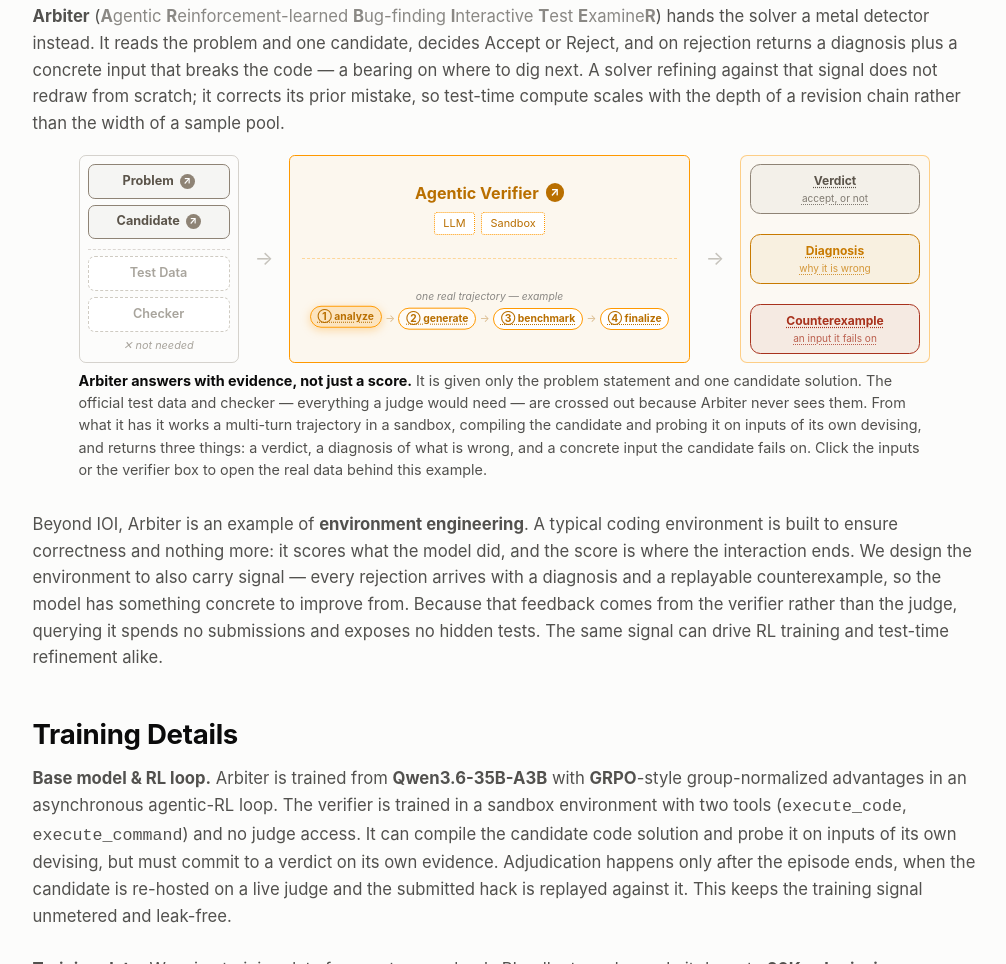
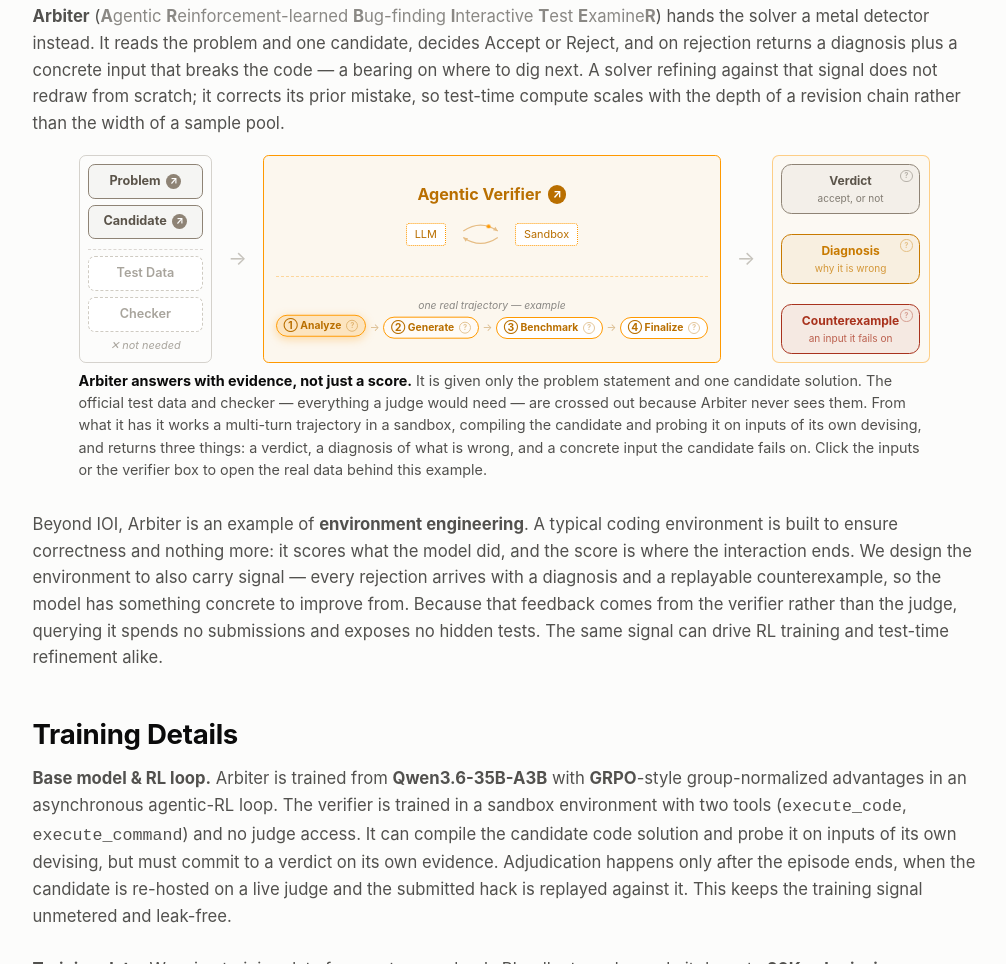
Before and after one commit to horizon-llm/IOI2026, a plain HTML site: page index.html in a window 1280 px wide. Shown: the part 1650-2614 px from the top of the page, without its empty margins (136-1142 px from the left). Drawn offline with Linux system fonts and the light colour scheme.

Commit message:
gh-pages: hover affordances on the verifier diagram; LLM/sandbox loop shows direction

```diff
--- a/index.html
+++ b/index.html
@@ -295,7 +295,7 @@
   .tk-cue-in .tk-sys.tk-clickable:hover .tk-sys-h::after,
   .tk-cue .tk-turns:hover .tk-turn{animation:none}
   @media (prefers-reduced-motion:reduce){
-    .tk-cue-in .tk-clickable,.tk-cue .tk-turn,
+    .tk-cue-in .tk-clickable,.tk-cue .tk-turn,.tk-cue .tk-loop-dot,
     .tk-cue-in .tk-chip.tk-clickable::after,
     .tk-cue-in .tk-sys.tk-clickable .tk-sys-h::after{animation:none}
   }
@@ -334,23 +334,70 @@
      of interactivity don't look identical. The 2 permanently-absent output
      tags (online judge's diagnosis/counterexample) get neither cue: they
      really do have nothing behind them. */
-  .tk-turn,.tk-hoverable{text-decoration:underline dotted;
-    text-underline-offset:2px;text-decoration-color:currentColor}
-  .tk-hoverable{transition:box-shadow .12s,border-color .12s}
-  .tk-otag.tk-hoverable:hover{box-shadow:0 1px 8px rgba(11,11,11,.14)}
+  /* No dotted underline: these are already pills with their own border, fill
+     and colour, so a rule under the text is a second badge saying the same
+     thing and just reads as noise. cursor:help is the browser's own "there is
+     an explanation here" signal and costs no pixels; the payoff on arrival is
+     carried by a deliberately strong hover state instead. */
+  .tk-turn,.tk-hoverable{cursor:help}
+  /* A circled "?" marks hover-for-detail, deliberately a different glyph from
+     the "↗" that marks click-to-open, so the two invitations never blur into
+     one. Inline on the beats (they are one line); parked in the corner on the
+     output tags so it does not disturb their two centred lines. */
+  .tk-turn::after,.tk-otag.tk-hoverable::after{content:'?';
+    display:inline-flex;align-items:center;justify-content:center;
+    width:9px;height:9px;border-radius:50%;flex:none;
+    border:.9px solid currentColor;font-size:6.5px;font-weight:700;line-height:1;
+    opacity:.4;transition:opacity .12s}
+  .tk-turn{display:inline-flex;align-items:center;gap:4px}
+  .tk-otag.tk-hoverable{position:relative}
+  .tk-otag.tk-hoverable::after{position:absolute;top:4px;right:6px}
+  .tk-turn:hover::after,.tk-otag.tk-hoverable:hover::after{opacity:1}
+  .tk-hoverable{transition:box-shadow .12s,border-color .12s,transform .12s,
+    background-color .12s}
+  .tk-otag.tk-hoverable:hover{box-shadow:0 3px 10px rgba(11,11,11,.16);
+    transform:translateY(-1px)}
   /* Two blocks, each flex:1 and self-centred: the title/tool pair and the
      trajectory each own half the box, so both look vertically centred in
      their own half rather than the whole stack being centred as one lump. */
-  .tk-top{flex:1;display:flex;flex-direction:column;justify-content:center;gap:6px}
+  .tk-top{flex:1.25;display:flex;flex-direction:column;justify-content:center;gap:9px}
   .tk-sys-h{font-size:14px;font-weight:700}
-  .tk-sub{display:flex;gap:6px;justify-content:center;flex-wrap:wrap}
+  .tk-sub{display:flex;gap:13px;justify-content:center;align-items:center;
+    flex-wrap:wrap}
+  /* LLM and the sandbox are not two separate stages, they are one loop: the
+     model writes code, the sandbox runs it, the result comes back and informs
+     the next write. Two opposed arrows say that statically; a dot travelling
+     each way says it is continuous. The two dots are half a cycle apart, so
+     the pair reads as call-then-answer rather than as two unrelated blips. */
+  /* Must out-specify `.figure svg{width:100%}` above (0,1,1) -- as a bare
+     `.tk-loop` (0,1,0) it lost and this connector was stretched figure-wide. */
+  .figure svg.tk-loop{display:inline-block;width:34px;height:30px;flex:none}
+  .tk-loop-line{stroke:#e6bd85;stroke-width:1.1;fill:none}
+  .tk-loop-head{fill:#e6bd85}
+  /* Two open arcs, not a closed ring: a ring reads as information circling in
+     a void. Each arc leaves one chip and lands an arrowhead in the other, so
+     the direction is legible even standing still. The dot's motion path adds
+     two short vertical hops the arcs do not draw -- that is the dot entering a
+     chip -- and it fades across them, so it disappears into Sandbox and comes
+     back out of it rather than sliding through empty space. */
+  .tk-loop-dot{fill:#FF9900;
+    offset-path:path("M2,13 Q18,2 34,13 L34,19 Q18,30 2,19 L2,13 Z");
+    offset-rotate:0deg;opacity:0}
+  @keyframes tkFlow{
+    0%{offset-distance:0%;opacity:0}     6%{opacity:1}
+    39%{opacity:1}   45%{opacity:0}
+    50%{opacity:0}   56%{opacity:1}
+    89%{opacity:1}   96%{opacity:0}
+    100%{offset-distance:100%;opacity:0}
+  }
+  .tk-cue .tk-loop-dot{animation:tkFlow 3s linear infinite}
   .tk-subchip{border:1px dotted;border-radius:3px;padding:2px 7px;
     font-size:9.5px;background:#fff}
   /* one real trajectory, all 5 actual turns as hoverable beats -- lets the
      agentic box visibly sprout a multi-turn process the online judge never
      has; the 3 output tags below reuse the same tooltip to show what this
      trajectory actually submitted. */
-  .tk-turns{flex:1;display:flex;flex-direction:column;align-items:stretch;
+  .tk-turns{flex:.8;display:flex;flex-direction:column;align-items:stretch;
     justify-content:center;margin-top:7px;padding-top:7px;
     border-top:1px dashed rgba(255,153,0,.35)}
   .tk-turns-cap{font-size:9px;color:var(--ink3);font-style:italic;
@@ -399,6 +446,12 @@
     transition:box-shadow .12s;display:flex;flex-direction:column;
     justify-content:center;gap:1px}
   .tk-otag:hover{box-shadow:0 1px 6px rgba(11,11,11,.10)}
+  .tk-otag.tk-verdict.tk-hoverable:hover{background:rgba(142,131,117,.20);
+    border-color:#6f665a}
+  .tk-otag.tk-diag.tk-hoverable:hover{background:rgba(200,122,0,.18);
+    border-color:#a06200}
+  .tk-otag.tk-gen.tk-hoverable:hover{background:rgba(168,50,29,.18);
+    border-color:#8a2818}
   .tk-otag small{display:block;font-weight:400;font-style:normal;opacity:.75}
   .tk-otag.tk-verdict{border-color:#8E8375;background:rgba(142,131,117,.08);
     color:#5b544a}
@@ -1246,19 +1299,25 @@
               <div class="tk-sys-h">Agentic Verifier</div>
               <div class="tk-sub">
                 <span class="tk-subchip" data-comp="llm">LLM</span>
-                <span class="tk-subchip" data-comp="sandbox-a">Sandbox</span>
+                <svg class="tk-loop" viewBox="0 0 36 32" aria-hidden="true">
+                  <path class="tk-loop-line" d="M2,13 Q18,2 34,13"/>
+                  <path class="tk-loop-head" d="M-4,-2 L0,0 L-4,2 Z" transform="translate(34,13) rotate(34.5)"/>
+                  <path class="tk-loop-line" d="M34,19 Q18,30 2,19"/>
+                  <path class="tk-loop-head" d="M-4,-2 L0,0 L-4,2 Z" transform="translate(2,19) rotate(-145.5)"/>
+                  <circle class="tk-loop-dot" cx="0" cy="0" r="1.8"/>
+                </svg>              <span class="tk-subchip" data-comp="sandbox-a">Sandbox</span>
               </div>
             </div>
             <div class="tk-turns" data-comp="trajectory">
               <span class="tk-turns-cap">one real trajectory &#8212; example</span>
               <span class="tk-turn-row">
-                <span class="tk-turn" data-turn="1">&#9312; analyze</span>
+                <span class="tk-turn" data-turn="1">&#9312; Analyze</span>
                 <span class="tk-turn-arr">&#8594;</span>
-                <span class="tk-turn" data-turn="2">&#9313; generate</span>
+                <span class="tk-turn" data-turn="2">&#9313; Generate</span>
                 <span class="tk-turn-arr">&#8594;</span>
-                <span class="tk-turn" data-turn="3">&#9314; benchmark</span>
+                <span class="tk-turn" data-turn="3">&#9314; Benchmark</span>
                 <span class="tk-turn-arr">&#8594;</span>
-                <span class="tk-turn" data-turn="4">&#9315; finalize</span>
+                <span class="tk-turn" data-turn="4">&#9315; Finalize</span>
               </span>
             </div>
           </div>
@@ -3122,24 +3181,24 @@ wireFigure(document.querySelector('.teaser.interactive'), {
   const figure=fig&&fig.closest('.figure');
   if(!fig||!tip||!figure) return;
   const TURN={
-    1:{h:'Turn 1 &middot; analyze complexity',
+    1:{h:'Turn 1 &middot; Analyze complexity',
        b:'Reads the candidate’s <code>multiset&lt;long long&gt;</code> approach: every update '+
          'touches up to K&sup2;=625 of the M&sup2; subgrid sums, and each touched subgrid costs '+
          'O(log M&sup2;) for a find + erase + insert. Computes Q&middot;K&sup2;&middot;log(M&sup2;) '+
          '&approx; 30000&middot;625&middot;18 &approx; 3.375&times;10&#8312; operations &#8212; flags it '+
          'as likely too slow for the 2s limit, then calls <code>execute_code</code> to draft a '+
          'worst-case random generator (N=500, K=25, Q=30000).'},
-    2:{h:'Turn 2 &middot; generate input',
+    2:{h:'Turn 2 &middot; Generate input',
        b:'Re-runs the draft generator, writes its stdout to a file, and checks the size before '+
          'spending compile+run time on it:',
        code:'Input generated.\nInput size: 344805 bytes'},
-    3:{h:'Turn 3 &middot; benchmark',
+    3:{h:'Turn 3 &middot; Benchmark',
        b:'Compiles the candidate with <code>g++ -O2</code> and runs it against the generated '+
          'input under a 2.5s wall-clock timeout:',
        code:'Execution time: 2.50s\nReturn code: 124  (TIMEOUT)\nOutput lines: 7228  (of 30000)',
        b2:'Empirical confirmation, not just complexity math &#8212; the candidate genuinely stalls '+
           'partway through.'},
-    4:{h:'Turn 4 &middot; finalize &amp; submit',
+    4:{h:'Turn 4 &middot; Finalize &amp; submit',
        b:'Rewrites the generator with a fresh seed (12345, distinct from the 42 used while '+
          'debugging), then calls <code>submit_hack(label, code, verdict)</code> with it &#8212; '+
          'the 3 outputs below are exactly what that call submitted, hover them too. '+
```
